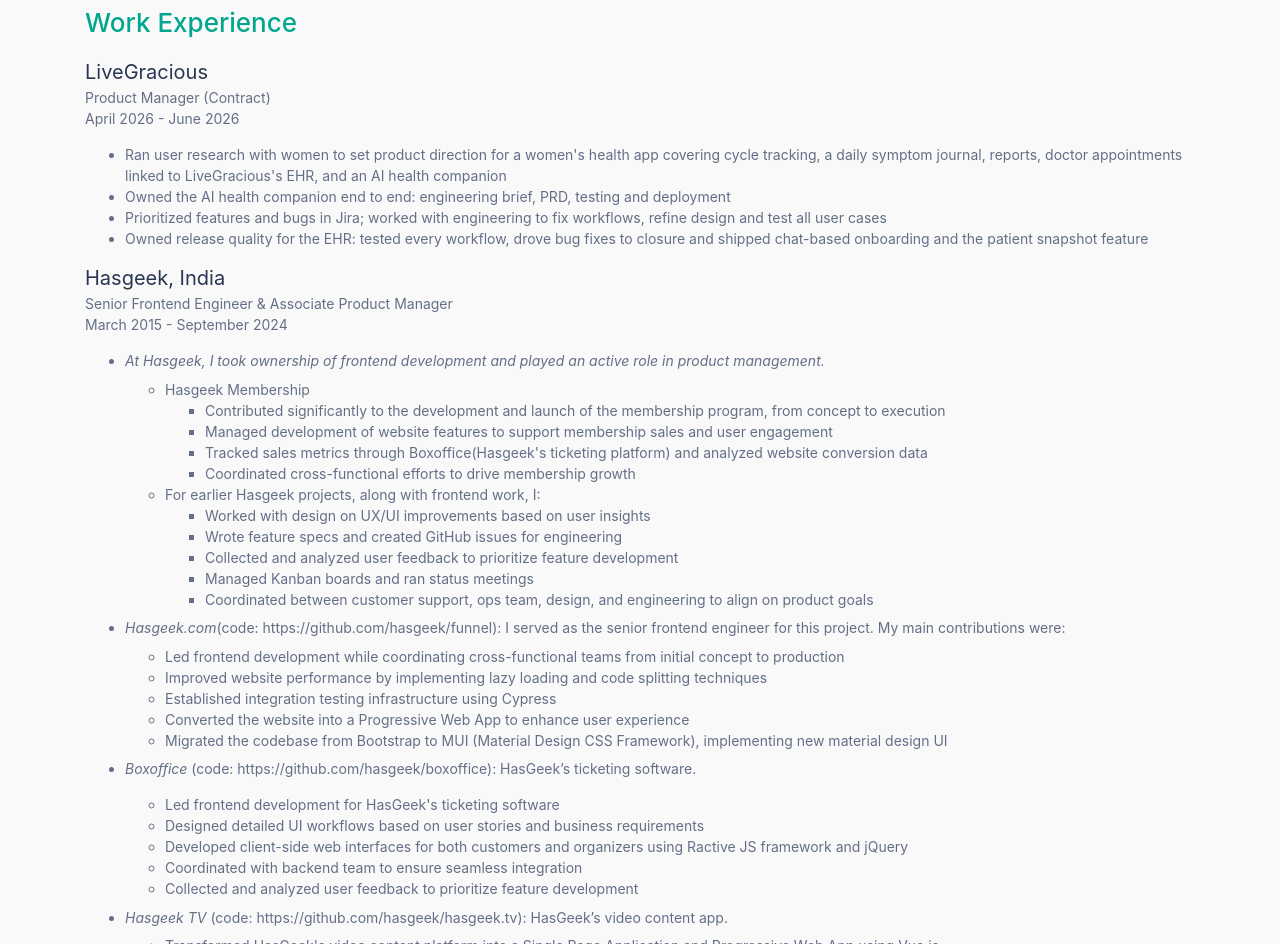
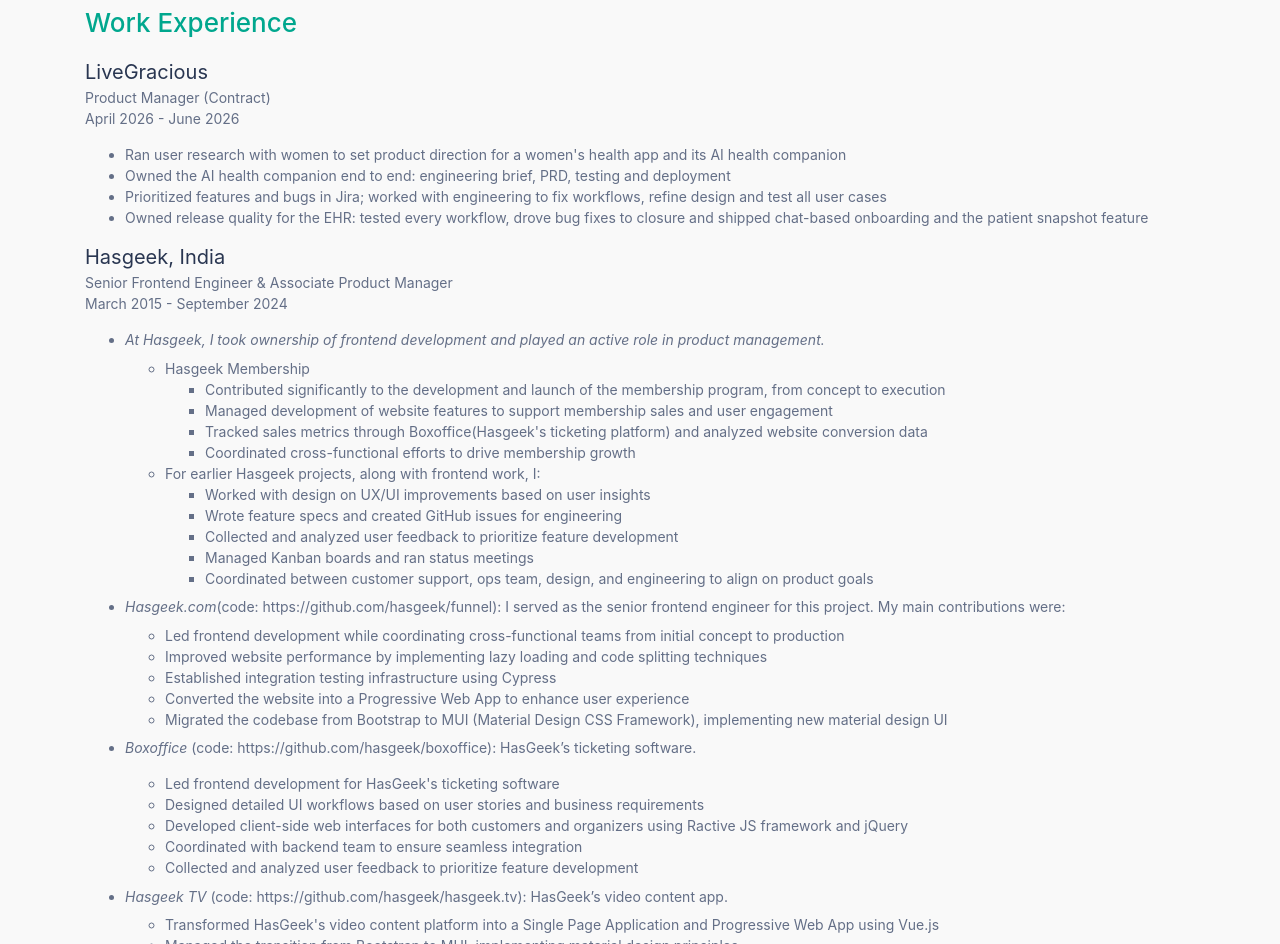
Before and after one commit to vidya-ram/vidya-ram.github.io, a plain HTML site: page index.html in a window 1280 px wide. Shown: the part 885-1829 px from the top of the page. Drawn offline with Linux system fonts and the light colour scheme; a web font is replaced by a local one.

Commit message:
Remove app feature details from LiveGracious entry
Keeps the women's health app description general to avoid sharing
potentially confidential product details.

Co-Authored-By: Claude Sonnet 5.5 <noreply@anthropic.com>
Claude-Session: https://claude.ai/code/session_01GiwVJyweCCRgAir8J57EMx

```diff
--- a/index.html
+++ b/index.html
@@ -63,7 +63,7 @@
         <p class="no-margin">Product Manager (Contract)</p>
         <p>April 2026 - June 2026</p>
         <ul>
-          <li>Ran user research with women to set product direction for a women's health app covering cycle tracking, a daily symptom journal, reports, doctor appointments linked to LiveGracious's EHR, and an AI health companion</li>
+          <li>Ran user research with women to set product direction for a women's health app and its AI health companion</li>
           <li>Owned the AI health companion end to end: engineering brief, PRD, testing and deployment</li>
           <li>Prioritized features and bugs in Jira; worked with engineering to fix workflows, refine design and test all user cases</li>
           <li>Owned release quality for the EHR: tested every workflow, drove bug fixes to closure and shipped chat-based onboarding and the patient snapshot feature</li>
```
Also changed, not shown: work.html (+1 -1 lines).
